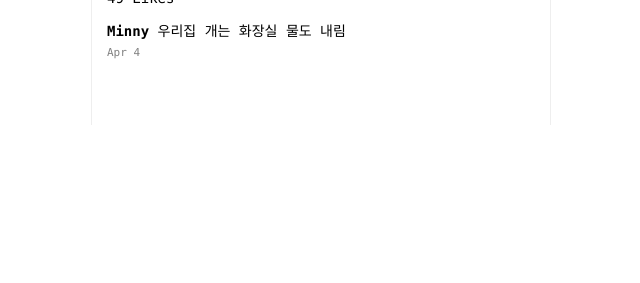
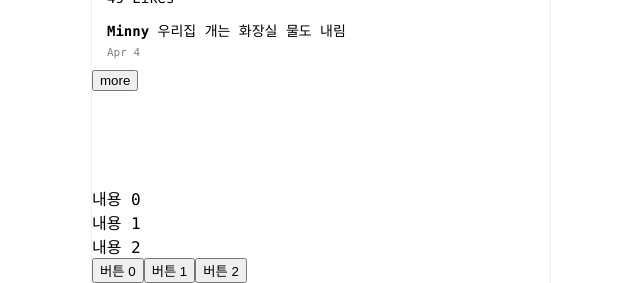
Before and after one commit to Alpaca92/IAL, a Vue app in the folder vue/vuestagram/: page / in a window 1280 px wide. Shown: the part 1760-2043 px from the top of the page, without its empty margins (319-959 px from the left). Before the commit the page ends 1885 px from the top, so only its background shows below. Built offline with nearby package versions, Linux system fonts and the light colour scheme.

Commit message:
use axios handle fake dbs

```diff
--- a/vue/vuestagram/package.json
+++ b/vue/vuestagram/package.json
@@ -8,6 +8,7 @@
     "lint": "vue-cli-service lint"
   },
   "dependencies": {
+    "axios": "^0.21.4",
     "core-js": "^3.6.5",
     "vue": "^3.0.0"
   },
--- a/vue/vuestagram/src/App.vue
+++ b/vue/vuestagram/src/App.vue
@@ -10,6 +10,7 @@
   </div>
 
   <Container :postDatas="postDatas" />
+  <button style="margin-bottom: 40px" @click="more">more</button>
 
   <div class="footer">
     <ul class="footer-button-plus">
@@ -17,11 +18,18 @@
       <label for="file" class="input-plus">+</label>
     </ul>
   </div>
+  <div>내용 0</div>
+  <div>내용 1</div>
+  <div>내용 2</div>
+  <button>버튼 0</button>
+  <button>버튼 1</button>
+  <button>버튼 2</button>
 </template>
 
 <script>
 import Container from "./components/Container.vue";
 import postDatas from "./assets/db";
+import axios from "axios";
 
 export default {
   name: "App",
@@ -31,7 +39,20 @@ export default {
   data() {
     return {
       postDatas,
+      clickedBtn: 0,
     };
+  },
+  methods: {
+    more() {
+      axios
+        .get(`https://codingapple1.github.io/vue/more${this.clickedBtn}.json`)
+        .then((result) => {
+          this.clickedBtn++;
+
+          return this.postDatas.push(result.data);
+        })
+        .catch((error) => console.log(`Error: ${error}`));
+    },
   },
 };
 </script>
--- a/vue/vuestagram/src/components/Container.vue
+++ b/vue/vuestagram/src/components/Container.vue
@@ -1,6 +1,6 @@
 <template>
-  <div v-for="postData in postDatas" :key="postData">
-    <Post :postData="postData" />
+  <div>
+    <Post :postData="postData" v-for="postData in postDatas" :key="postData" />
   </div>
 </template>
 
```
Also changed, not shown: 2 other files (tests, documents, lock files or other folders).
